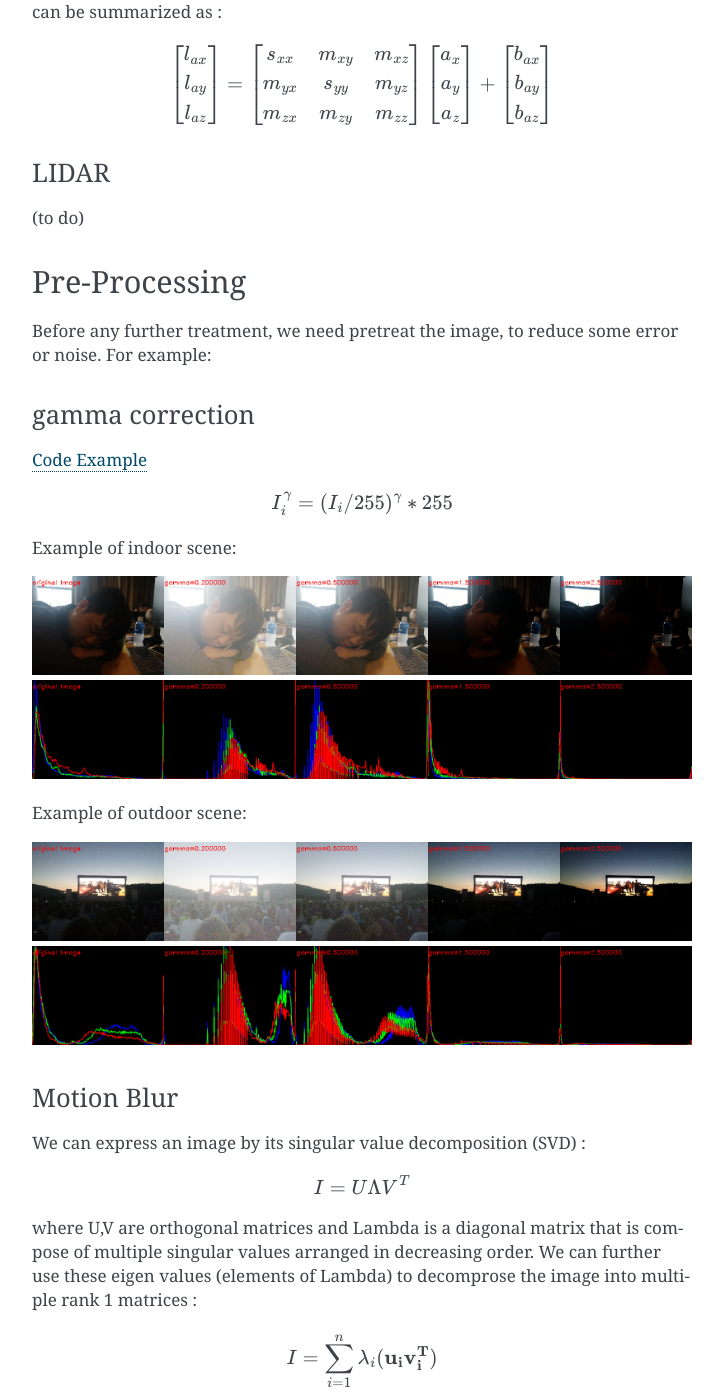
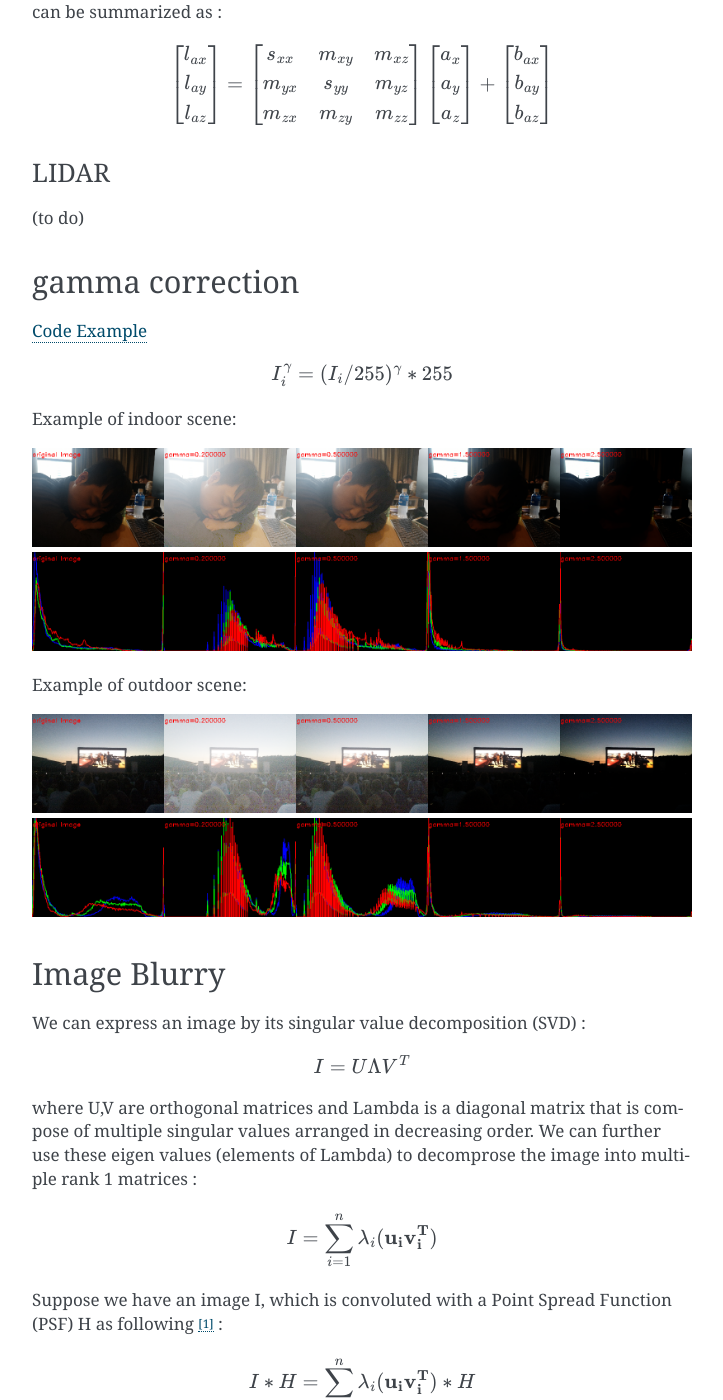
Before and after one commit to gggliuye/VIO, a Sphinx documentation site: the page built from docs/Prepare.rst, in a window 1280 px wide and 1400 px high, scrolled down 2117 px. Shown: the whole window, without its empty margins (388-1111 px from the left). Built offline with Sphinx 7.4.7, drawn with Linux system fonts in a browser that asks for light colours; some of the changed text lies outside the part shown.

Commit message:
Update Prepare.rst

```diff
--- a/docs/Prepare.rst
+++ b/docs/Prepare.rst
@@ -110,14 +110,11 @@ LIDAR
 >>>>>>>>>>>>>>>>>
 (to do)
 
-Pre-Processing
---------------
 
-Before any further treatment, we need pretreat the image, to reduce some error or noise.
-For example:
 
 gamma correction
->>>>>>>>>>>>>>>>>>>>>
+-----------------------
+
 `Code Example <https://github.com/gggliuye/VIO/blob/master/pretreatment/ImagePerprocessing.cc>`_
 
 .. math::
@@ -140,8 +137,8 @@ Example of outdoor scene:
    :width: 100%
 
 
-Motion Blur
->>>>>>>>>>>>>>>>>>>>>>
+Image Blurry
+------------------
 
 
 We can express an image by its singular value decomposition (SVD) :
```
